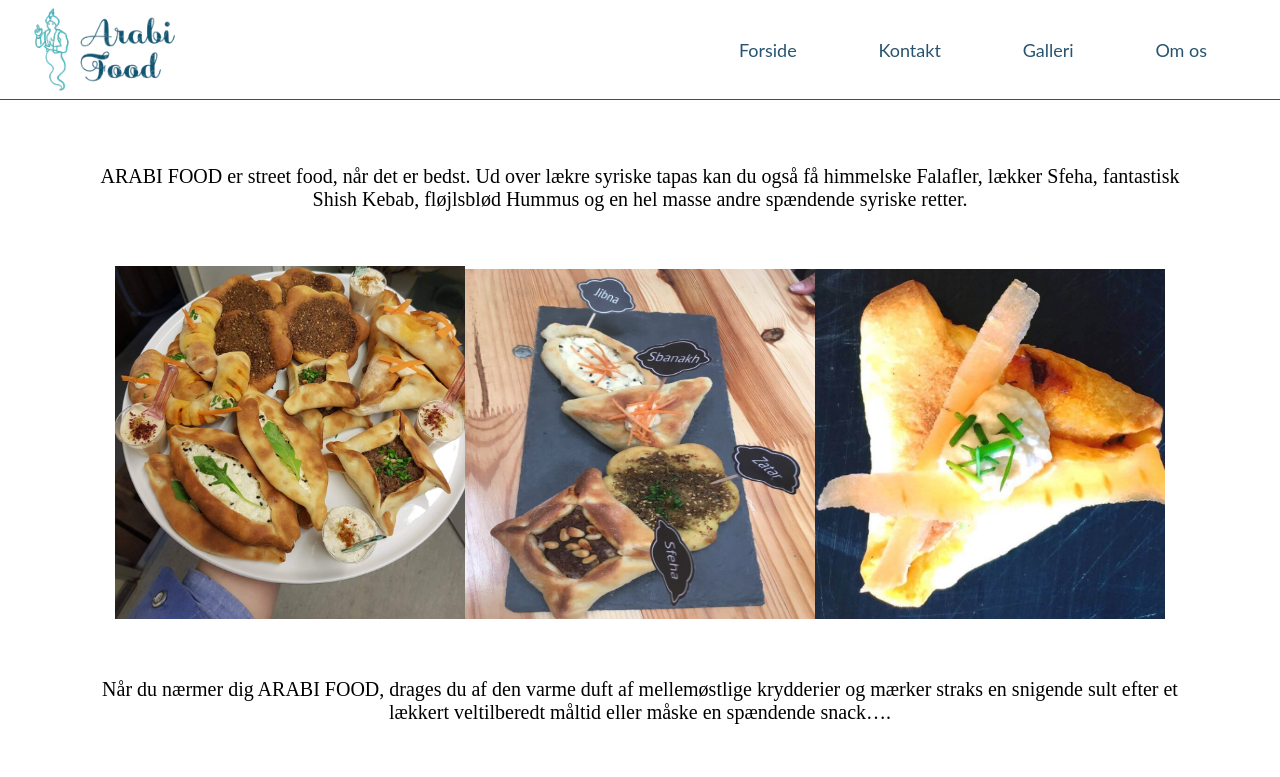
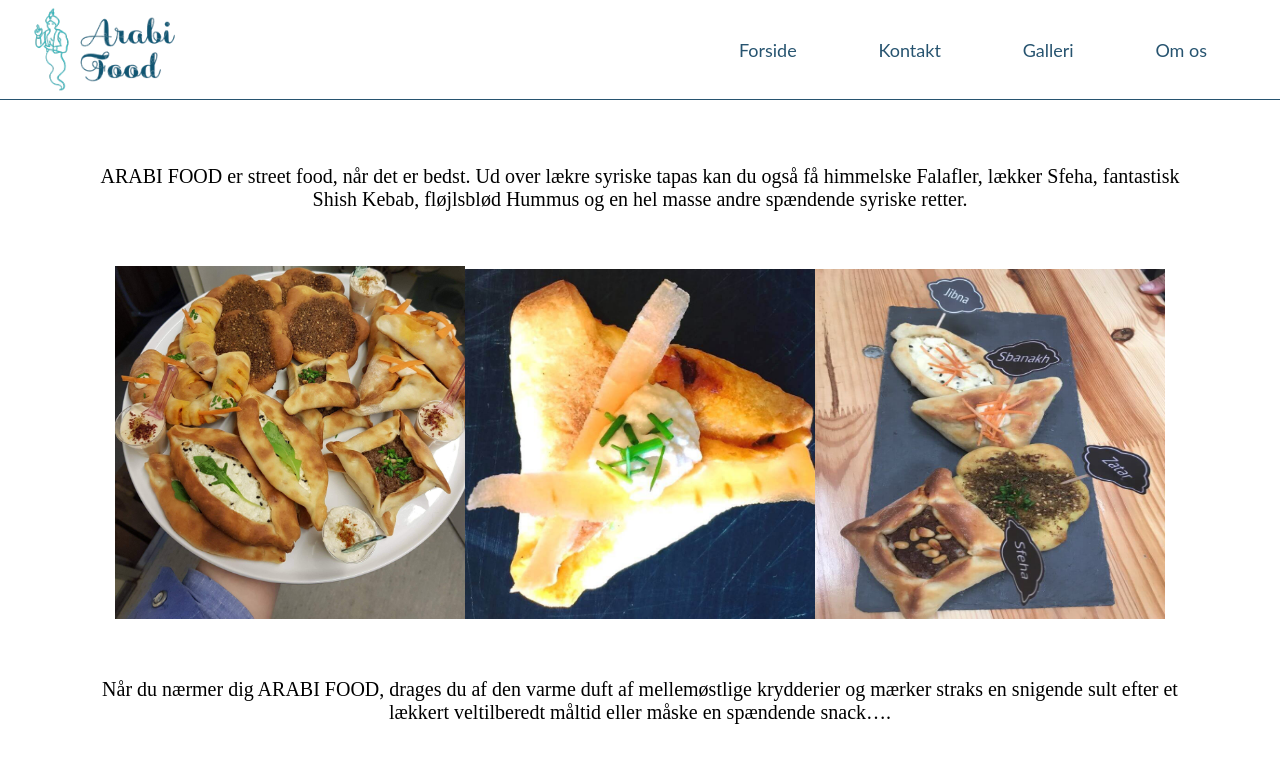
Before and after one commit to rufaidaju/ArabiFoodTapas, a React (Create React App) app: page /content in a window 1280 px wide. Shown: the top 777 px of the page. Built offline with nearby package versions, Linux system fonts and the light colour scheme.

Commit message:
change kontakt word

```diff
--- a/src/components/pages/Content.js
+++ b/src/components/pages/Content.js
@@ -19,8 +19,8 @@ function Content() {
       </div>
       <div className="new-Pic-class">
         <img src={`${food6}`} width={"350px"} alt="" />
+        <img src={`${food7}`} width={"350px"} alt="" />
         <img src={`${food8}`} width={"350px"} height={"350"} alt="" />
-        <img src={`${food7}`} width={"350px"} alt="" />
       </div>
       <div className="box-cont">
         <h3>
```
